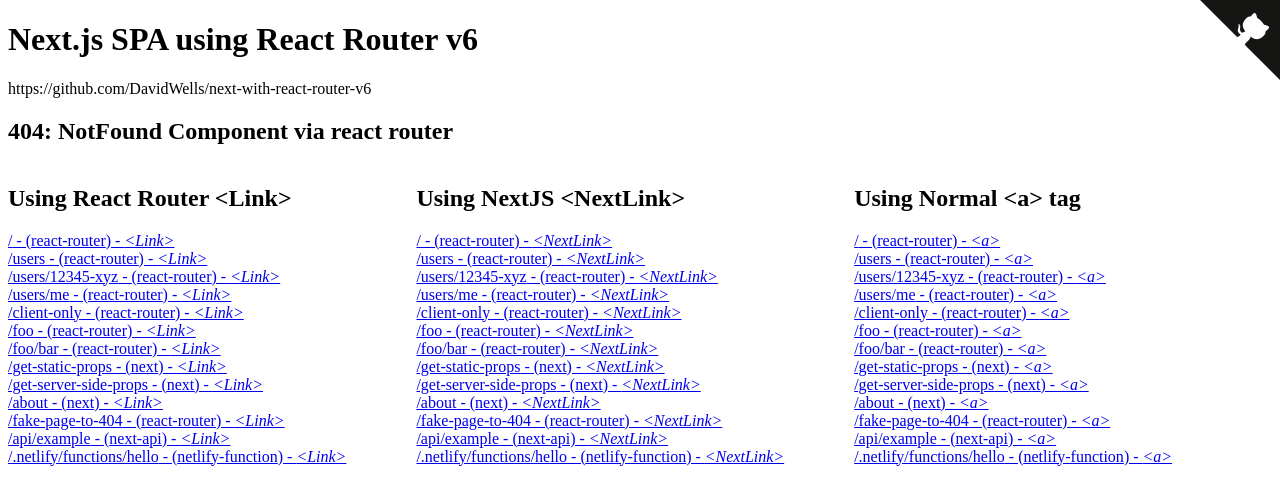
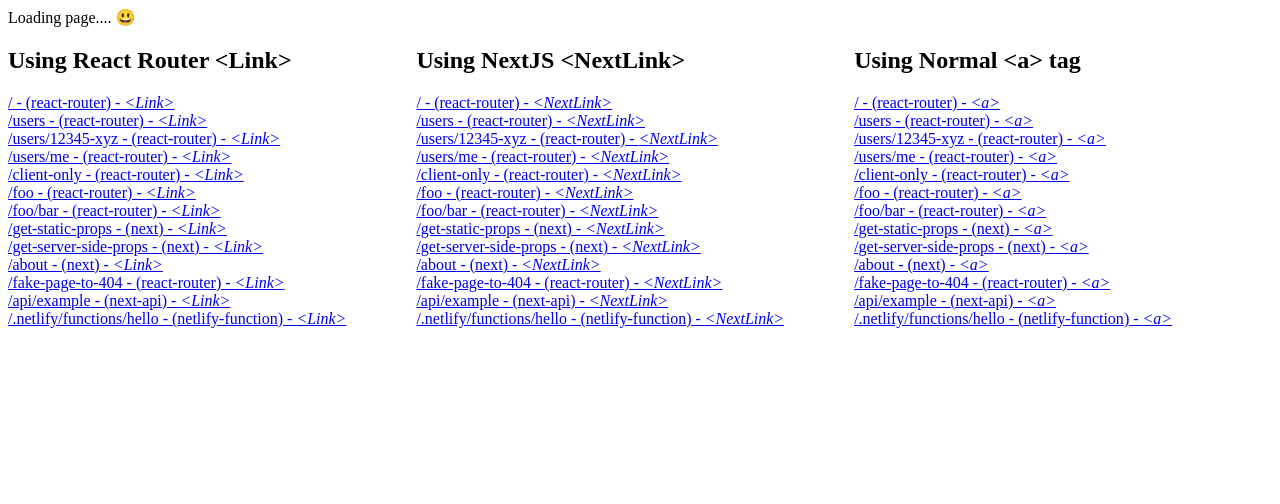
Before and after one commit to DavidWells/next-with-react-router-v6, a Next.js app: page /loading in a window 1280 px wide. Shown: the top 504 px of the page. Built offline with nearby package versions, Linux system fonts and the light colour scheme.

Commit message:
add loading html

```diff
--- /dev/null
+++ b/pages/loading.tsx
@@ -0,0 +1,9 @@
+import React from 'react'
+
+export default function Loading(props: any) {
+	return (
+		<div>
+			Loading page.... 😃
+		</div>
+	)
+}
```
Also changed, not shown: 1 other file (tests, documents, lock files or other folders).
